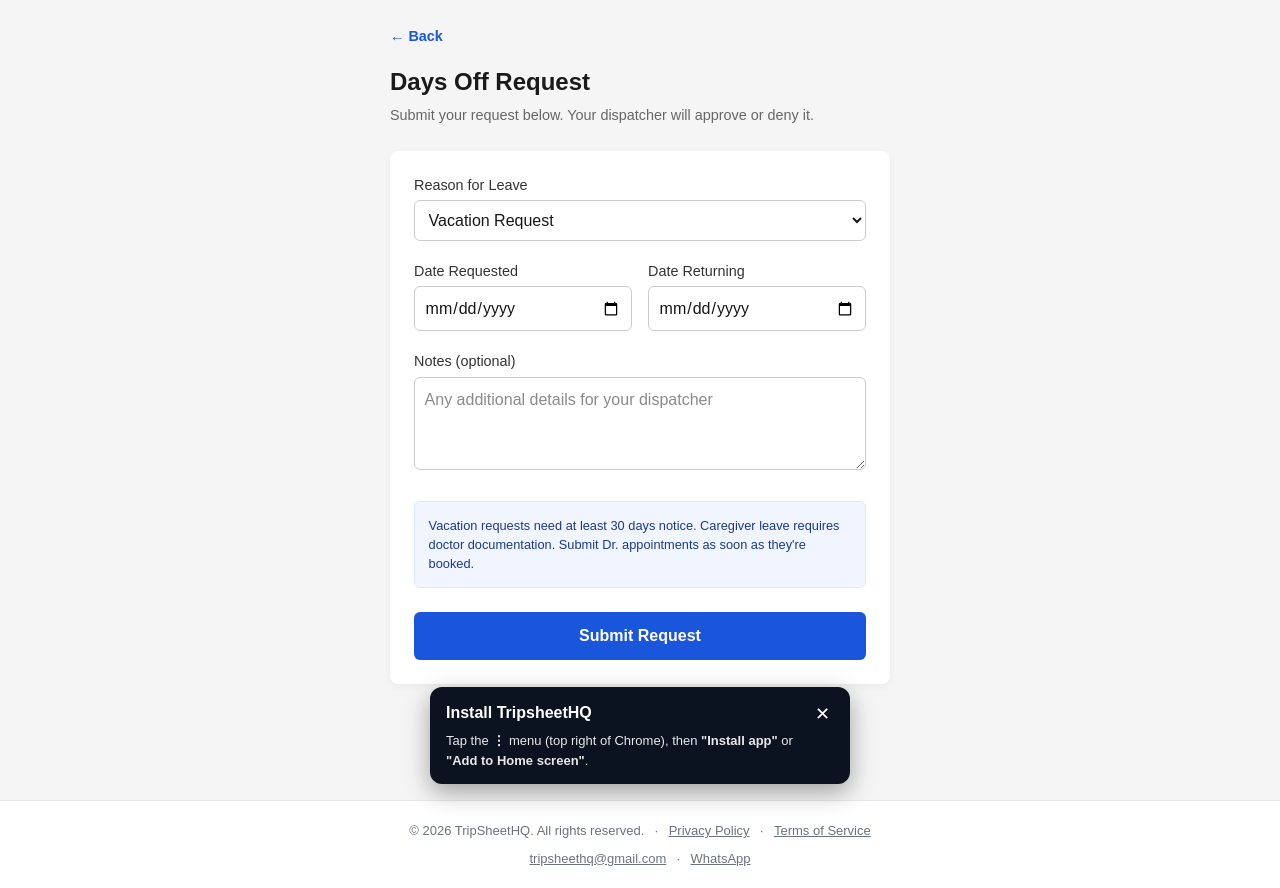
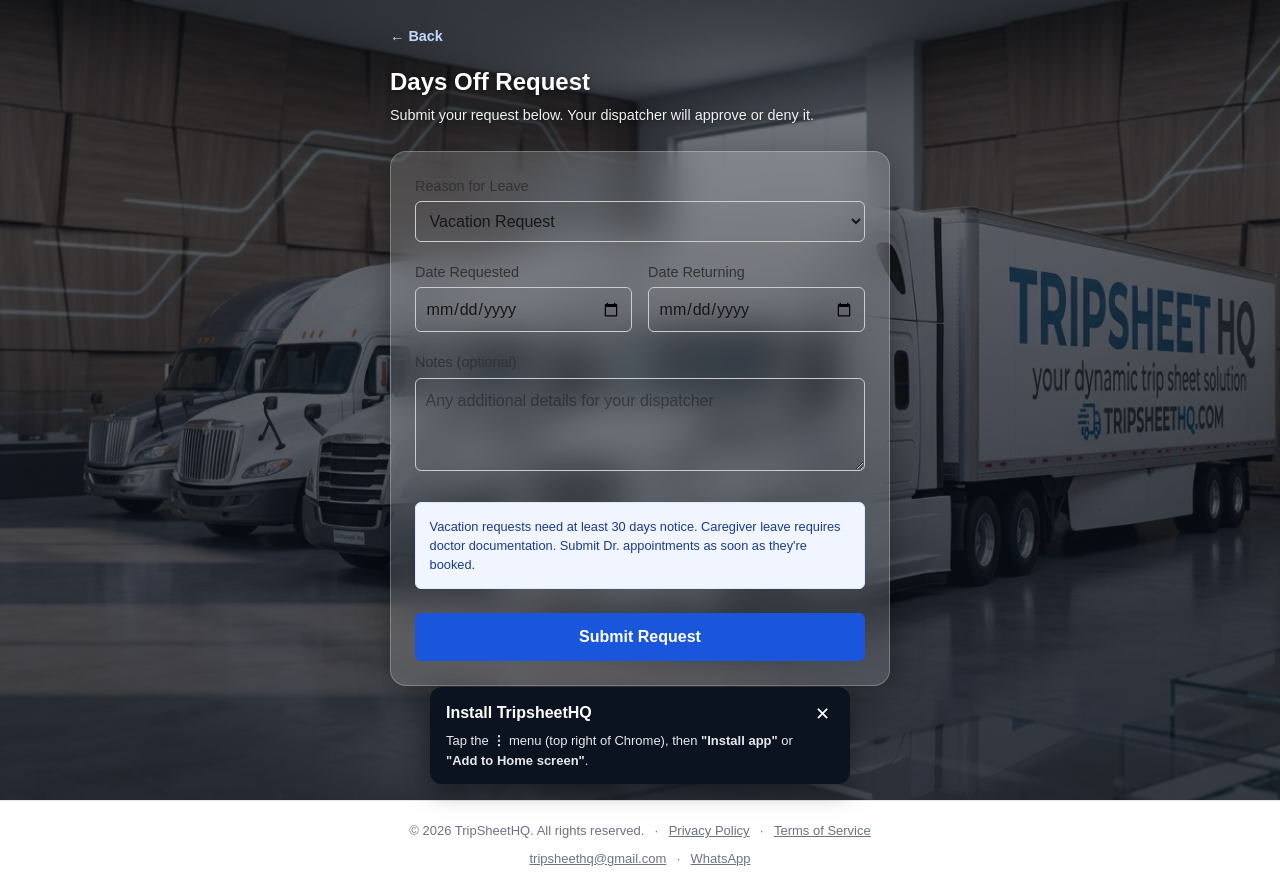
Before and after one commit to Shepherdai007/tripsheetHQ, a Next.js app: page /time-off/new in a window 1280 px wide. Built offline with nearby package versions, Linux system fonts and the light colour scheme.

Commit message:
Add photo background to time off request page

```diff
--- a/src/app/time-off/new/page.js
+++ b/src/app/time-off/new/page.js
@@ -87,18 +87,52 @@ export default function TimeOffRequestPage() {
 
   if (success) {
     return (
-      <div style={{ minHeight: "100vh", display: "flex", alignItems: "center", justifyContent: "center", backgroundColor: "#f5f5f5", padding: "1.5rem" }}>
-        <div style={{ backgroundColor: "white", padding: "2rem", borderRadius: "8px", boxShadow: "0 2px 8px rgba(0,0,0,0.1)", maxWidth: "420px", textAlign: "center" }}>
+      <div
+        style={{
+          minHeight: "100vh",
+          display: "flex",
+          alignItems: "center",
+          justifyContent: "center",
+          backgroundImage: "url('/images/billing-bg.jpg')",
+          backgroundSize: "cover",
+          backgroundPosition: "center",
+          backgroundRepeat: "no-repeat",
+          backgroundAttachment: "fixed",
+          padding: "1.5rem",
+          position: "relative",
+        }}
+      >
+        <div
+          style={{
+            position: "absolute",
+            inset: 0,
+            background: "linear-gradient(180deg, rgba(10,15,25,0.55) 0%, rgba(10,15,25,0.75) 100%)",
+          }}
+        />
+        <div
+          style={{
+            position: "relative",
+            background: "rgba(255,255,255,0.14)",
+            backdropFilter: "blur(18px)",
+            WebkitBackdropFilter: "blur(18px)",
+            border: "1px solid rgba(255,255,255,0.25)",
+            padding: "2rem",
+            borderRadius: "16px",
+            boxShadow: "0 8px 32px rgba(0,0,0,0.35)",
+            maxWidth: "420px",
+            textAlign: "center",
+          }}
+        >
           <div style={{ fontSize: "2.5rem", marginBottom: "0.5rem" }}>✅</div>
-          <h1 style={{ fontSize: "1.3rem", fontWeight: "bold", marginBottom: "0.5rem", color: "#1a1a1a" }}>
+          <h1 style={{ fontSize: "1.3rem", fontWeight: "bold", marginBottom: "0.5rem", color: "#ffffff", textShadow: "0 1px 4px rgba(0,0,0,0.5)" }}>
             Request submitted
           </h1>
-          <p style={{ fontSize: "0.9rem", color: "#666", marginBottom: "1.5rem" }}>
+          <p style={{ fontSize: "0.9rem", color: "#f1f1f1", marginBottom: "1.5rem", textShadow: "0 1px 4px rgba(0,0,0,0.5)" }}>
             Your dispatcher will review your time off request. Remember: vacation requests need to be submitted at least 30 days in advance, and caregiver leave requires documentation from your doctor.
           </p>
           <button
             onClick={() => router.push("/dashboard")}
-            style={{ width: "100%", padding: "0.75rem", backgroundColor: "#1a56db", color: "white", border: "none", borderRadius: "6px", fontSize: "1rem", fontWeight: "600", cursor: "pointer" }}
+            style={{ width: "100%", padding: "0.75rem", backgroundColor: "#1a56db", color: "white", border: "none", borderRadius: "6px", fontSize: "1rem", fontWeight: "600", cursor: "pointer", boxShadow: "0 4px 14px rgba(26,86,219,0.5)" }}
           >
             Back to Dashboard
           </button>
@@ -108,23 +142,52 @@ export default function TimeOffRequestPage() {
   }
 
   return (
-    <div style={{ minHeight: "100vh", backgroundColor: "#f5f5f5", padding: "1.5rem" }}>
-      <div style={{ maxWidth: "500px", margin: "0 auto" }}>
+    <div
+      style={{
+        minHeight: "100vh",
+        backgroundImage: "url('/images/billing-bg.jpg')",
+        backgroundSize: "cover",
+        backgroundPosition: "center",
+        backgroundRepeat: "no-repeat",
+        backgroundAttachment: "fixed",
+        padding: "1.5rem",
+        position: "relative",
+      }}
+    >
+      <div
+        style={{
+          position: "absolute",
+          inset: 0,
+          background: "linear-gradient(180deg, rgba(10,15,25,0.55) 0%, rgba(10,15,25,0.75) 100%)",
+        }}
+      />
+
+      <div style={{ position: "relative", maxWidth: "500px", margin: "0 auto" }}>
         <button
           onClick={() => router.push("/dashboard")}
-          style={{ background: "none", border: "none", color: "#1a56db", fontSize: "0.9rem", fontWeight: "600", cursor: "pointer", marginBottom: "1rem", padding: 0 }}
+          style={{ background: "none", border: "none", color: "#bfdbfe", fontSize: "0.9rem", fontWeight: "600", cursor: "pointer", marginBottom: "1rem", padding: 0 }}
         >
           ← Back
         </button>
 
-        <h1 style={{ fontSize: "1.5rem", fontWeight: "bold", marginBottom: "0.35rem", color: "#1a1a1a" }}>
+        <h1 style={{ fontSize: "1.5rem", fontWeight: "bold", marginBottom: "0.35rem", color: "#ffffff", textShadow: "0 1px 4px rgba(0,0,0,0.5)" }}>
           Days Off Request
         </h1>
-        <p style={{ fontSize: "0.9rem", color: "#666", marginBottom: "1.5rem" }}>
+        <p style={{ fontSize: "0.9rem", color: "#f1f1f1", marginBottom: "1.5rem", textShadow: "0 1px 4px rgba(0,0,0,0.5)" }}>
           Submit your request below. Your dispatcher will approve or deny it.
         </p>
 
-        <div style={{ backgroundColor: "white", borderRadius: "8px", padding: "1.5rem", boxShadow: "0 2px 8px rgba(0,0,0,0.05)" }}>
+        <div
+          style={{
+            background: "rgba(255,255,255,0.14)",
+            backdropFilter: "blur(18px)",
+            WebkitBackdropFilter: "blur(18px)",
+            border: "1px solid rgba(255,255,255,0.25)",
+            borderRadius: "16px",
+            padding: "1.5rem",
+            boxShadow: "0 8px 32px rgba(0,0,0,0.35)",
+          }}
+        >
           <form onSubmit={handleSubmit}>
             <div style={{ marginBottom: "1.25rem" }}>
               <label style={labelStyle}>Reason for Leave</label>
```
Also changed, not shown: public/images/billing-bg.jpeg (added).
